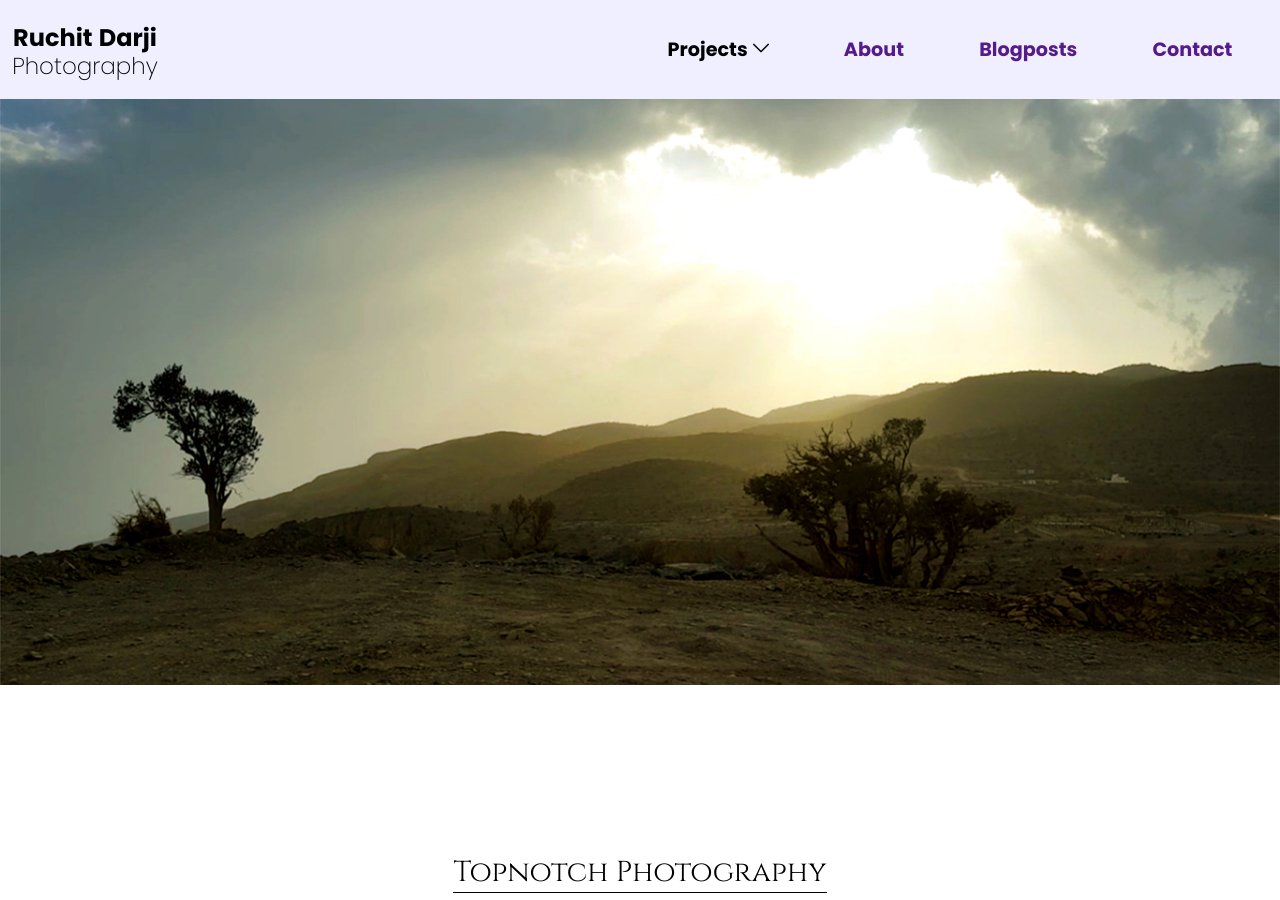
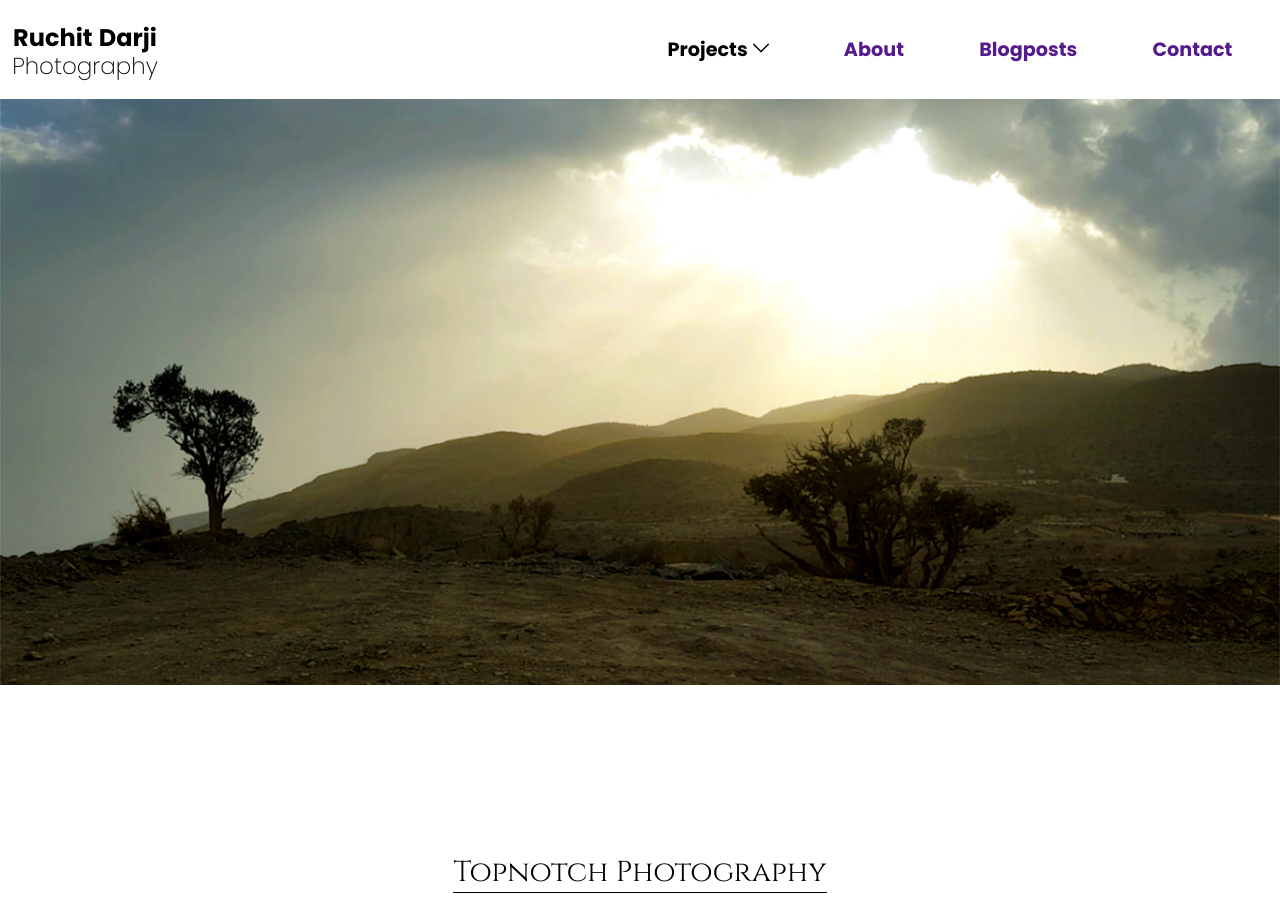
Before and after one commit to ruchit02/topnotchphotography, a Jekyll site: the page built from index.html, in a window 1280 px wide and 900 px high. Built offline with Jekyll 4.4.1, drawn with Linux system fonts in a browser that asks for light colours.

Commit message:
Initial website launch

```diff
--- a/_sass/header.scss
+++ b/_sass/header.scss
@@ -11,7 +11,7 @@
     z-index: 2000;
     font-weight: 700;
     height: 11vh;
-    background-color: rgb(239,239,255);
+    background-color: white;
 
     transition: 0.5s;
 }
@@ -64,8 +64,8 @@
 }
 
 .tnpHeader .nav-logo{
-    width: 6vh;
-    height: 6vh;
+    width: 5vh;
+    height: 5vh;
     display: flex;
     flex-direction: column;
     align-items: center;
@@ -76,7 +76,7 @@
 .tnpHeader .nav-logo .nav-bars{
     box-sizing: border-box;
     width: 90%;
-    border: 3px solid black;
+    border: 2px solid black;
 }
 
 .tnpHeader .headerLinks{
@@ -84,7 +84,7 @@
 
     position: absolute;
     top: 0;
-    right: 0;
+    left: 0;
     height: 100vh;
     width: 0px;
 
--- a/_sass/homepage-intro.scss
+++ b/_sass/homepage-intro.scss
@@ -18,7 +18,7 @@
     font-family: Rajdhani;
     text-align: center;
     font-size: 20px;
-    width: 100%;
+    width: calc( 100% - 4rem );
 }
 
 @media screen and (min-aspect-ratio: 1/1){
```
